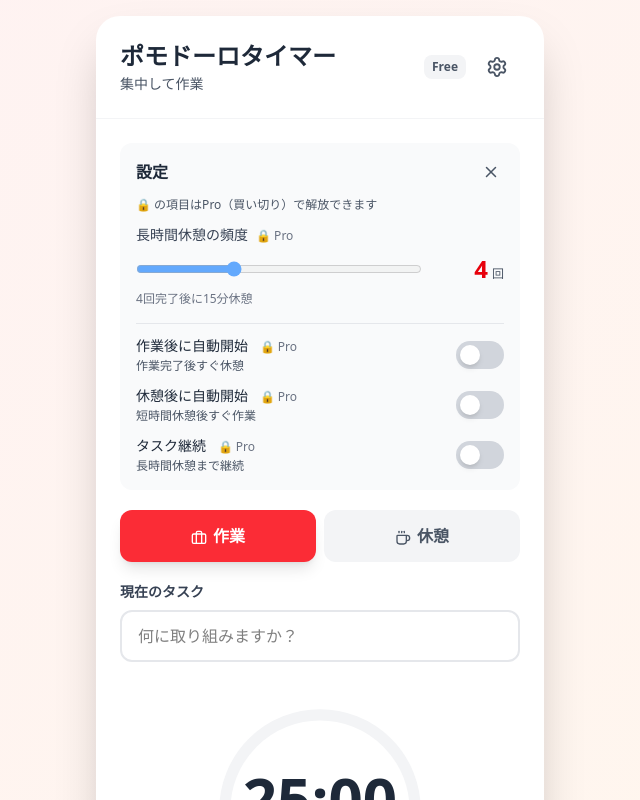
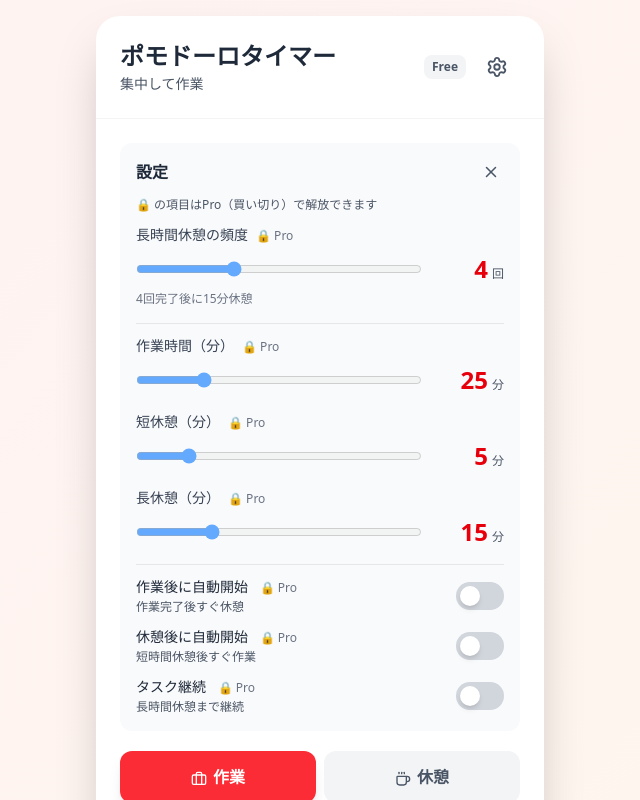
Before and after one commit to takaakinnikun-art/pomodoro-web, a React app: page / in a window 1280 px wide. Both pictures are taken after a click on the button 817 px from the left and 67 px from the top of the page. Shown: the top 800 px of the page, without its empty margins (320-960 px from the left). Built offline with nearby package versions, Linux system fonts and the light colour scheme; no server answers; the HTML template or start-up script is replaced by a standard one.

Commit message:
Add files via upload

```diff
--- a/src/PomodoroTimer.jsx
+++ b/src/PomodoroTimer.jsx
@@ -15,6 +15,11 @@ export default function PomodoroTimer() {
   const [longBreakInterval, setLongBreakInterval] = useState(4);
   const [showSettings, setShowSettings] = useState(false);
   const [continueTaskUntilLongBreak, setContinueTaskUntilLongBreak] = useState(false);
+
+const [workMinutes, setWorkMinutes] = useState(25);           // Pro: 15-60
+const [shortBreakMinutes, setShortBreakMinutes] = useState(5); // Pro: 3-15
+const [longBreakMinutes, setLongBreakMinutes] = useState(15);   // Pro: 10-30
+
   const intervalRef = useRef(null);
   const wakeLockRef = useRef(null);
   const startTimeRef = useRef(null);
@@ -63,15 +68,15 @@ const handleCheckout = async () => {
               setMode('break');
               const nextPomodoroCount = completedPomodoros + 1;
               if (nextPomodoroCount % longBreakInterval === 0) {
-                setMinutes(15);
+                setMinutes(longBreakMinutes);
               } else {
-                setMinutes(5);
+                setMinutes(shortBreakMinutes);
               }
               setSeconds(0);
               setIsActive(autoStart);
             } else {
               setMode('work');
-              setMinutes(25);
+              setMinutes(workMinutes);
               setSeconds(0);
               const isLongBreak = completedPomodoros % longBreakInterval === 0;
               if (isLongBreak || !continueTaskUntilLongBreak) {
@@ -139,11 +144,11 @@ const handleCheckout = async () => {
     targetTimeRef.current = null;
     startTimeRef.current = null;
     if (mode === 'work') {
-      setMinutes(25);
+      setMinutes(workMinutes);
       setCurrentTask('');
       setTaskInput('');
     } else {
-      setMinutes(5);
+      setMinutes(shortBreakMinutes);
     }
     setSeconds(0);
   };
@@ -154,12 +159,12 @@ const handleCheckout = async () => {
     startTimeRef.current = null;
     setMode(newMode);
     if (newMode === 'work') {
-      setMinutes(25);
+      setMinutes(workMinutes);
     } else {
       if (completedPomodoros % longBreakInterval === 0 && completedPomodoros > 0) {
-        setMinutes(15);
+        setMinutes(longBreakMinutes);
       } else {
-        setMinutes(5);
+        setMinutes(shortBreakMinutes);
       }
     }
     setSeconds(0);
@@ -169,9 +174,13 @@ const handleCheckout = async () => {
     return `${String(mins).padStart(2, '0')}:${String(secs).padStart(2, '0')}`;
   };
 
-  const progress = mode === 'work'
-    ? ((25 * 60 - (minutes * 60 + seconds)) / (25 * 60)) * 100
-    : ((minutes === 15 ? 15 : 5) * 60 - (minutes * 60 + seconds)) / ((minutes === 15 ? 15 : 5) * 60) * 100;
+ const totalSeconds =
+  mode === "work"
+    ? workMinutes * 60
+    : (minutes === longBreakMinutes ? longBreakMinutes : shortBreakMinutes) * 60;
+
+const progress =
+  ((totalSeconds - (minutes * 60 + seconds)) / totalSeconds) * 100;
 
   return (
     <div className="min-h-screen bg-gradient-to-br from-red-50 to-orange-50 flex items-center justify-center p-3 sm:p-4">
@@ -252,6 +261,99 @@ const handleCheckout = async () => {
                   {longBreakInterval}回完了後に15分休憩
                 </p>
               </div>
+
+<div className="pt-3 border-t border-gray-200 space-y-4">
+  {/* 作業時間 */}
+  <div>
+    <label className="block text-sm font-medium text-gray-700 mb-2">
+      作業時間（分）
+      {!isPro && <span className="ml-2 text-xs text-gray-500">🔒 Pro</span>}
+    </label>
+    <div className="flex items-center gap-3">
+      <input
+        type="range"
+        min="15"
+        max="60"
+        value={workMinutes}
+        onPointerDown={(e) => {
+          if (!isPro) {
+            e.preventDefault();
+            setShowProModal(true);
+          }
+        }}
+        onChange={(e) => requirePro(() => setWorkMinutes(Number(e.target.value)))}
+        className={`flex-1 ${!isPro ? "opacity-60" : ""}`}
+        disabled={isActive}
+      />
+      <div className="text-right min-w-[70px]">
+        <span className="text-xl sm:text-2xl font-bold text-red-600">{workMinutes}</span>
+        <span className="text-xs text-gray-600 ml-1">分</span>
+      </div>
+    </div>
+  </div>
+
+  {/* 短休憩 */}
+  <div>
+    <label className="block text-sm font-medium text-gray-700 mb-2">
+      短休憩（分）
+      {!isPro && <span className="ml-2 text-xs text-gray-500">🔒 Pro</span>}
+    </label>
+    <div className="flex items-center gap-3">
+      <input
+        type="range"
+        min="3"
+        max="15"
+        value={shortBreakMinutes}
+        onPointerDown={(e) => {
+          if (!isPro) {
+            e.preventDefault();
+            setShowProModal(true);
+          }
+        }}
+        onChange={(e) =>
+          requirePro(() => setShortBreakMinutes(Number(e.target.value)))
+        }
+        className={`flex-1 ${!isPro ? "opacity-60" : ""}`}
+        disabled={isActive}
+      />
+      <div className="text-right min-w-[70px]">
+        <span className="text-xl sm:text-2xl font-bold text-red-600">{shortBreakMinutes}</span>
+        <span className="text-xs text-gray-600 ml-1">分</span>
+      </div>
+    </div>
+  </div>
+
+  {/* 長休憩 */}
+  <div>
+    <label className="block text-sm font-medium text-gray-700 mb-2">
+      長休憩（分）
+      {!isPro && <span className="ml-2 text-xs text-gray-500">🔒 Pro</span>}
+    </label>
+    <div className="flex items-center gap-3">
+      <input
+        type="range"
+        min="10"
+        max="30"
+        value={longBreakMinutes}
+        onPointerDown={(e) => {
+          if (!isPro) {
+            e.preventDefault();
+            setShowProModal(true);
+          }
+        }}
+        onChange={(e) =>
+          requirePro(() => setLongBreakMinutes(Number(e.target.value)))
+        }
+        className={`flex-1 ${!isPro ? "opacity-60" : ""}`}
+        disabled={isActive}
+      />
+      <div className="text-right min-w-[70px]">
+        <span className="text-xl sm:text-2xl font-bold text-red-600">{longBreakMinutes}</span>
+        <span className="text-xs text-gray-600 ml-1">分</span>
+      </div>
+    </div>
+  </div>
+</div>
 
               <div className="pt-3 border-t border-gray-200 space-y-3">
                 <label className="flex items-center justify-between cursor-pointer">
```
